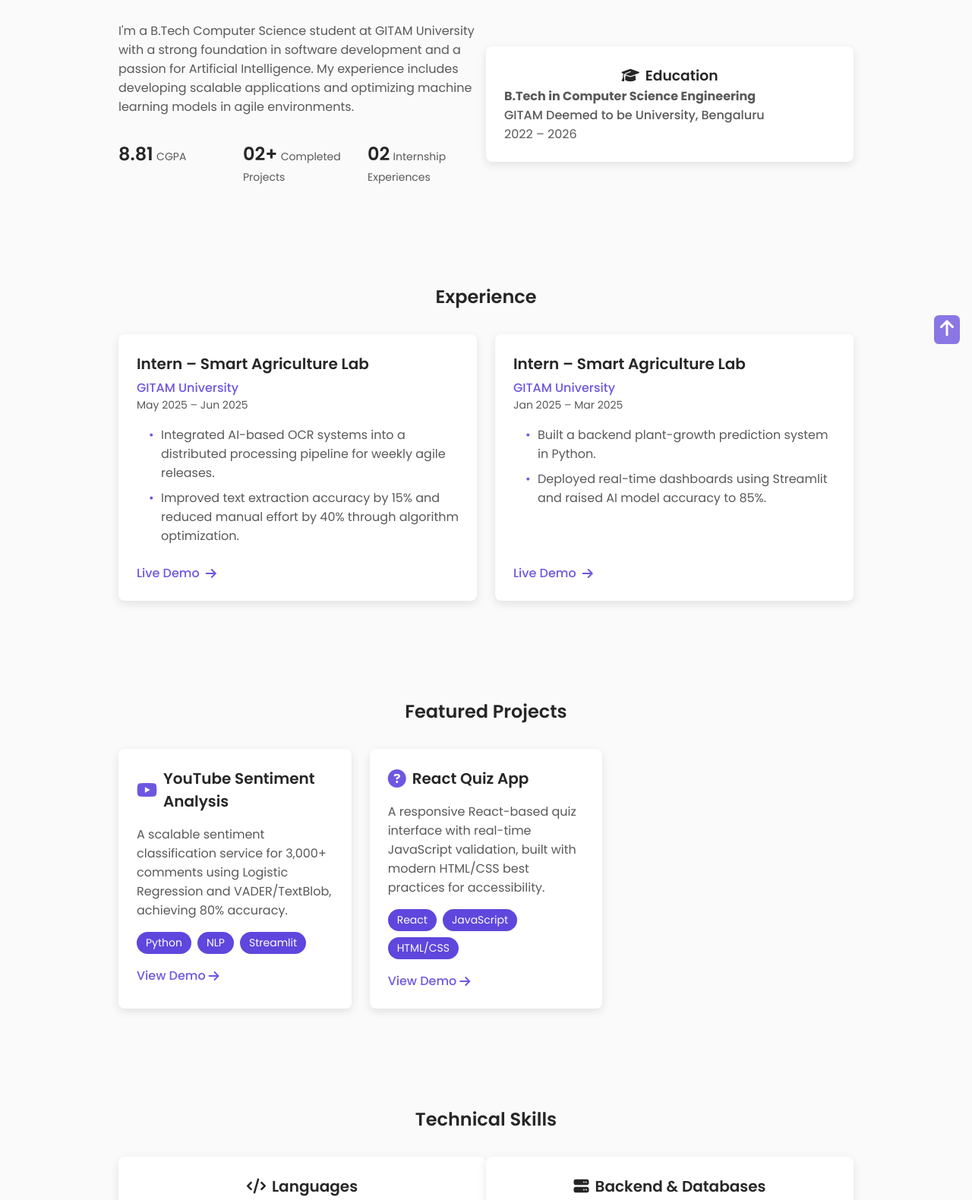
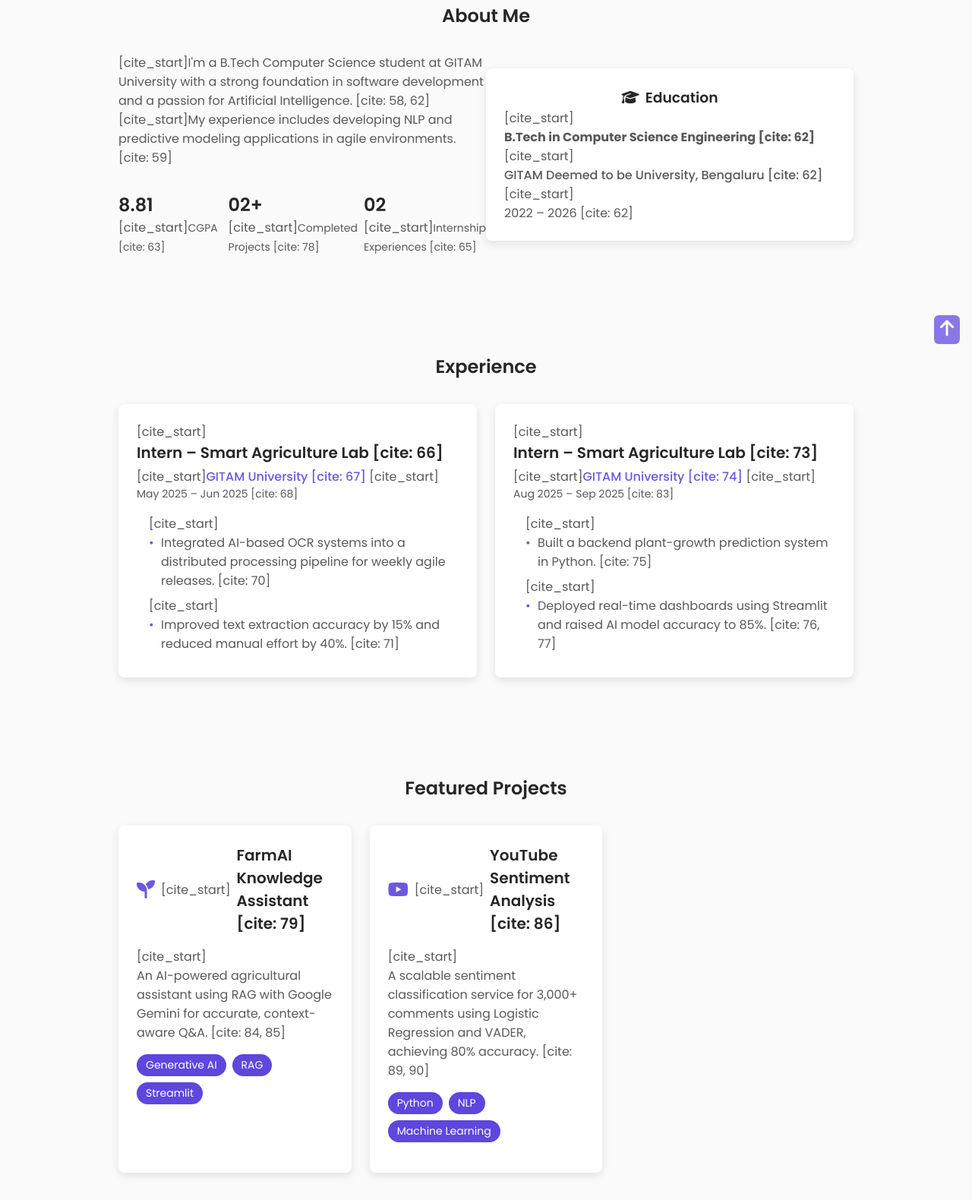
Before and after one commit to krishnabalajiwork/Chintha_Krishna_Balaji_Portfolio, a plain HTML site: page index.html in a window 1280 px wide. Shown: the part 507-2087 px from the top of the page at 76% size. Drawn offline with Linux system fonts and the light colour scheme.

Commit message:
Update index.html

```diff
--- a/index.html
+++ b/index.html
@@ -30,25 +30,28 @@
     <main class="main">
         <section class="hero section" id="home">
             <div class="hero__container container grid">
+                <div class="hero__img-container">
+                    <img src="http://googleusercontent.com/file_content/0" alt="Chintha Krishna Balaji" class="hero__img">
+                </div>
                 <div class="hero__content">
                     <h1 class="hero__title">Chintha Krishna Balaji</h1>
-                    <h3 class="hero__subtitle">B.Tech CSE Student | AI & Machine Learning Enthusiast</h3>
+                    <h3 class="hero__subtitle">B.Tech CSE Student | [cite_start]AI & Machine Learning Enthusiast [cite: 52, 53, 58]</h3>
                     <p class="hero__description">
-                        Passionate about building intelligent solutions for real-world problems using Python, NLP, and TensorFlow.
+                        [cite_start]Passionate about building intelligent solutions for real-world problems using Python, NLP, and TensorFlow. [cite: 59]
                     </p>
                     <div class="hero__buttons">
-                        <a href="Chintha_Krishna_Balaji_Resume_1.pdf" download class="button button--primary">
+                        <a href="Chintha_Krishna_Balaji_Resume1.pdf" download class="button button--primary">
                             <i class="fas fa-download"></i> Download Resume
                         </a>
                         <a href="#contact" class="button button--outline">
                             <i class="fas fa-paper-plane"></i> Get In Touch
                         </a>
                     </div>
-                </div>
                     <div class="hero__social">
-                    <a href="https://www.linkedin.com/in/chintha-krishna-balaji" target="_blank" rel="noopener" class="hero__social-icon"><i class="fab fa-linkedin"></i></a>
+                        <a href="https://linkedin.com/in/chintha-krishna-balaji" target="_blank" rel="noopener" class="hero__social-icon"><i class="fab fa-linkedin"></i></a>
                         <a href="https://github.com/krishnabalajiwork" target="_blank" rel="noopener" class="hero__social-icon"><i class="fab fa-github"></i></a>
                         <a href="mailto:krishnabalajiwork@gmail.com" class="hero__social-icon"><i class="fas fa-envelope"></i></a>
+                    </div>
                 </div>
             </div>
         </section>
@@ -58,28 +61,28 @@
             <div class="about__container container grid">
                 <div class="about__data">
                     <p>
-                        I'm a B.Tech Computer Science student at GITAM University with a strong foundation in software development and a passion for Artificial Intelligence. My experience includes developing scalable applications and optimizing machine learning models in agile environments.
+                        [cite_start]I'm a B.Tech Computer Science student at GITAM University with a strong foundation in software development and a passion for Artificial Intelligence. [cite: 58, 62] [cite_start]My experience includes developing NLP and predictive modeling applications in agile environments. [cite: 59]
                     </p>
                     <div class="about__info">
                         <div>
                             <span class="about__info-title">8.81</span>
-                            <span class="about__info-name">CGPA</span>
+                            [cite_start]<span class="about__info-name">CGPA [cite: 63]</span>
                         </div>
                         <div>
                             <span class="about__info-title">02+</span>
-                            <span class="about__info-name">Completed <br> Projects</span>
+                            [cite_start]<span class="about__info-name">Completed <br> Projects [cite: 78]</span>
                         </div>
                         <div>
                             <span class="about__info-title">02</span>
-                            <span class="about__info-name">Internship <br> Experiences</span>
+                            [cite_start]<span class="about__info-name">Internship <br> Experiences [cite: 65]</span>
                         </div>
                     </div>
                 </div>
                 <div class="about__education">
                       <h3><i class="fas fa-graduation-cap"></i> Education</h3>
-                     <h4>B.Tech in Computer Science Engineering</h4>
-                     <p class="education__university">GITAM Deemed to be University, Bengaluru</p>
-                     <p class="education__duration">2022 – 2026</p>
+                      [cite_start]<h4>B.Tech in Computer Science Engineering [cite: 62]</h4>
+                      [cite_start]<p class="education__university">GITAM Deemed to be University, Bengaluru [cite: 62]</p>
+                      [cite_start]<p class="education__duration">2022 – 2026 [cite: 62]</p>
                 </div>
             </div>
         </section>
@@ -89,35 +92,25 @@
             <div class="experience__container container">
                 <div class="experience__card">
                     <div class="experience__header">
-                        <h3 class="experience__title">Intern – Smart Agriculture Lab</h3>
-                        <span class="experience__company">GITAM University</span>
-                        <div class="experience__duration">May 2025 – Jun 2025</div>
+                        [cite_start]<h3 class="experience__title">Intern – Smart Agriculture Lab [cite: 66]</h3>
+                        [cite_start]<span class="experience__company">GITAM University [cite: 67]</span>
+                        [cite_start]<div class="experience__duration">May 2025 – Jun 2025 [cite: 68]</div>
                     </div>
                     <ul>
-                        <li>Integrated AI-based OCR systems into a distributed processing pipeline for weekly agile releases.</li>
-                        <li>Improved text extraction accuracy by 15% and reduced manual effort by 40% through algorithm optimization.</li>
+                        [cite_start]<li>Integrated AI-based OCR systems into a distributed processing pipeline for weekly agile releases. [cite: 70]</li>
+                        [cite_start]<li>Improved text extraction accuracy by 15% and reduced manual effort by 40%. [cite: 71]</li>
                     </ul>
-                    <div class="experience__buttons">
-                        <a href="https://test-ocr-east.streamlit.app/" target="_blank" rel="noopener" class="button button--link">
-                            Live Demo <i class="fas fa-arrow-right"></i>
-                        </a>
-                    </div>
                 </div>
                  <div class="experience__card">
                     <div class="experience__header">
-                        <h3 class="experience__title">Intern – Smart Agriculture Lab</h3>
-                        <span class="experience__company">GITAM University</span>
-                        <div class="experience__duration">Jan 2025 – Mar 2025</div>
+                        [cite_start]<h3 class="experience__title">Intern – Smart Agriculture Lab [cite: 73]</h3>
+                        [cite_start]<span class="experience__company">GITAM University [cite: 74]</span>
+                        [cite_start]<div class="experience__duration">Aug 2025 – Sep 2025 [cite: 83]</div>
                     </div>
                     <ul>
-                        <li>Built a backend plant-growth prediction system in Python.</li>
-                        <li>Deployed real-time dashboards using Streamlit and raised AI model accuracy to 85%.</li>
+                        [cite_start]<li>Built a backend plant-growth prediction system in Python. [cite: 75]</li>
+                        [cite_start]<li>Deployed real-time dashboards using Streamlit and raised AI model accuracy to 85%. [cite: 76, 77]</li>
                     </ul>
-                    <div class="experience__buttons">
-                        <a href="https://test-ai-hydroponics.streamlit.app/" target="_blank" rel="noopener" class="button button--link">
-                            Live Demo <i class="fas fa-arrow-right"></i>
-                        </a>
-                    </div>
                 </div>
             </div>
         </section>
@@ -127,25 +120,23 @@
             <div class="projects__container container grid">
                 <div class="project__card">
                     <div class="project__header">
-                        <i class="fab fa-youtube project__icon"></i>
-                        <h3 class="project__title">YouTube Sentiment Analysis</h3>
+                        <i class="fas fa-seedling project__icon"></i>
+                        [cite_start]<h3 class="project__title">FarmAI Knowledge Assistant [cite: 79]</h3>
                     </div>
-                    <p>A scalable sentiment classification service for 3,000+ comments using Logistic Regression and VADER/TextBlob, achieving 80% accuracy.</p>
+                    [cite_start]<p>An AI-powered agricultural assistant using RAG with Google Gemini for accurate, context-aware Q&A. [cite: 84, 85]</p>
                     <div class="project__tags">
-                        <span>Python</span><span>NLP</span><span>Streamlit</span>
+                        <span>Generative AI</span><span>RAG</span><span>Streamlit</span>
                     </div>
-                    <a href="https://test-sentiment-analysis-bts.streamlit.app/" target="_blank" rel="noopener" class="project__link">View Demo <i class="fas fa-arrow-right"></i></a>
                 </div>
                 <div class="project__card">
                     <div class="project__header">
-                        <i class="fas fa-question-circle project__icon"></i>
-                        <h3 class="project__title">React Quiz App</h3>
+                        <i class="fab fa-youtube project__icon"></i>
+                        [cite_start]<h3 class="project__title">YouTube Sentiment Analysis [cite: 86]</h3>
                     </div>
-                    <p>A responsive React-based quiz interface with real-time JavaScript validation, built with modern HTML/CSS best practices for accessibility.</p>
+                    [cite_start]<p>A scalable sentiment classification service for 3,000+ comments using Logistic Regression and VADER, achieving 80% accuracy. [cite: 89, 90]</p>
                     <div class="project__tags">
-                        <span>React</span><span>JavaScript</span><span>HTML/CSS</span>
+                        <span>Python</span><span>NLP</span><span>Machine Learning</span>
                     </div>
-                    <a href="https://d9n6tm.csb.app/" target="_blank" rel="noopener" class="project__link">View Demo <i class="fas fa-arrow-right"></i></a>
                 </div>
             </div>
         </section>
@@ -156,37 +147,30 @@
                 <div class="skills__content">
                     <h3 class="skills__title"><i class="fas fa-code"></i> Languages</h3>
                     <div class="skills__box">
+                        <span class="skill__item">Python</span>
                         <span class="skill__item">Java</span>
-                        <span class="skill__item">Python</span>
-                        <span class="skill__item">C/C++</span>
+                        <span class="skill__item">SQL</span>
                         <span class="skill__item">JavaScript</span>
-                    </div>
-                </div>
-                <div class="skills__content">
-                    <h3 class="skills__title"><i class="fas fa-server"></i> Backend & Databases</h3>
-                    <div class="skills__box">
-                        <span class="skill__item">Spring</span>
-                        <span class="skill__item">REST APIs</span>
-                        <span class="skill__item">MySQL</span>
-                        <span class="skill__item">PostgreSQL</span>
                     </div>
                 </div>
                 <div class="skills__content">
                     <h3 class="skills__title"><i class="fas fa-brain"></i> AI / ML</h3>
                     <div class="skills__box">
                         <span class="skill__item">TensorFlow</span>
+                        <span class="skill__item">Scikit-learn</span>
                         <span class="skill__item">NLP</span>
-                        <span class="skill__item">Scikit-learn</span>
                         <span class="skill__item">Generative AI</span>
+                        <span class="skill__item">RAG</span>
                     </div>
                 </div>
                 <div class="skills__content">
-                    <h3 class="skills__title"><i class="fas fa-tools"></i> Tools & Fundamentals</h3>
+                    <h3 class="skills__title"><i class="fas fa-server"></i> Backend & Tools</h3>
                     <div class="skills__box">
+                        <span class="skill__item">REST APIs</span>
+                        <span class="skill__item">Spring</span>
+                        <span class="skill__item">MySQL</span>
                         <span class="skill__item">Git</span>
                         <span class="skill__item">CI/CD</span>
-                        <span class="skill__item">Data Structures</span>
-                        <span class="skill__item">OOP</span>
                     </div>
                 </div>
             </div>
```
Lines whose indentation alone changed are shown as unchanged.
